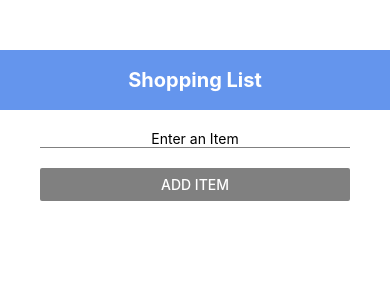
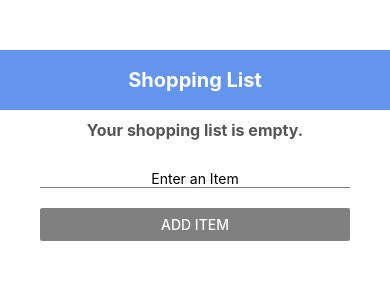
Before and after one commit to VS-PRAVIN/ForReactPractice, a React Native app: screen / in a window 390 px wide. Shown: the top 300 px of the page. Built offline with nearby package versions, Linux system fonts and the light colour scheme.

Commit message:
practiced with useEffect

```diff
--- a/src/App.js
+++ b/src/App.js
@@ -1,5 +1,5 @@
 import { StatusBar } from 'expo-status-bar';
-import React, { useState } from 'react';
+import React, { useState, useEffect } from 'react';
 import { Text, View, Alert } from 'react-native';
 import { styles } from './App.styles'
 import { Header } from '../components/Header';
@@ -9,6 +9,16 @@ import { AddShoppingItem } from '../components/AddShoppingItem';
 export default function App() {
 
   const [shoppingList, setShoppingList] = useState([]);
+
+  const [statusMessage, setStatusMessage] = useState('');
+
+useEffect(() => {
+    if (shoppingList.length === 0) {
+      setStatusMessage('Your shopping list is empty.');
+    } else {
+      setStatusMessage(`Total items in list: ${shoppingList.length}`);
+    }
+  }, [shoppingList]);
 
   const deleteItem = (item) => {
     setShoppingList((prevList) => {
@@ -34,6 +44,7 @@ export default function App() {
       <View style={styles.container}>
         <StatusBar style="auto" />
         <Header />
+        <Text style={styles.statusText}>{statusMessage}</Text>
         <AddShoppingItem addItem={addItem} />
         <ShoppingList list={shoppingList} deleteItem={deleteItem} />
       </View>
--- a/src/App.styles.js
+++ b/src/App.styles.js
@@ -8,4 +8,11 @@ export const styles = StyleSheet.create({
     // justifyContent: 'center',
     paddingTop: 50,
   },
+  statusText: {
+  textAlign: 'center',
+  fontSize: 16,
+  fontWeight: 'bold',
+  color: '#555',
+  marginVertical: 10,
+}
 });
```
